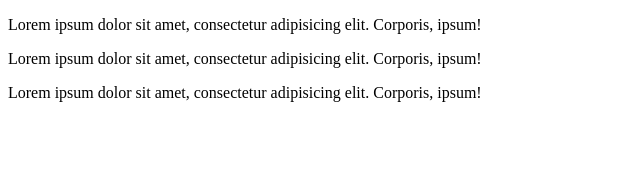
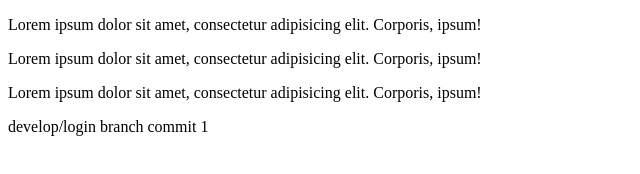
Before and after one commit to PopovAnton123/Jobb, a plain HTML site: page Task01.html in a window 1280 px wide. Shown: the whole page, without its empty margins (0-640 px from the left). Drawn offline with Linux system fonts and the light colour scheme.

Commit message:
develop/login branch commit 1

```diff
--- a/Task01.html
+++ b/Task01.html
@@ -14,6 +14,7 @@
     <p>Lorem ipsum dolor sit amet, consectetur adipisicing elit. Corporis, ipsum!</p>
     <p>Lorem ipsum dolor sit amet, consectetur adipisicing elit. Corporis, ipsum!</p>
     <p>Lorem ipsum dolor sit amet, consectetur adipisicing elit. Corporis, ipsum!</p>
+    <p>develop/login branch commit 1</p>
 </div>
 </body>
 </html>
```
